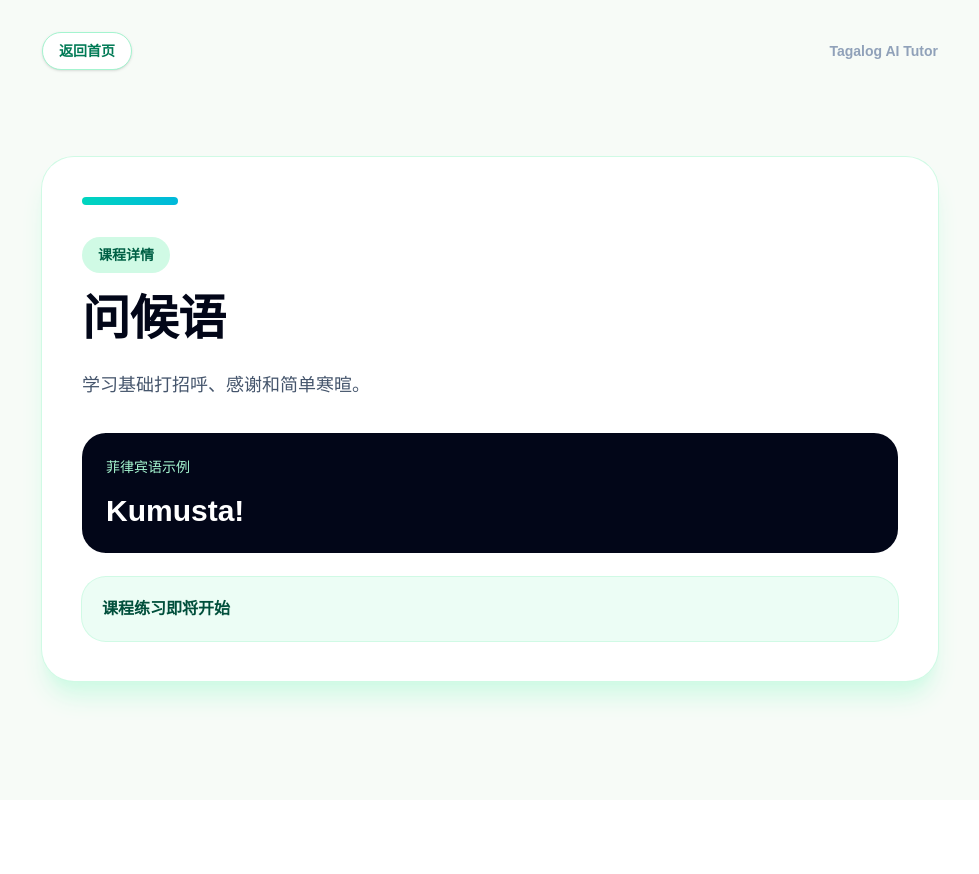
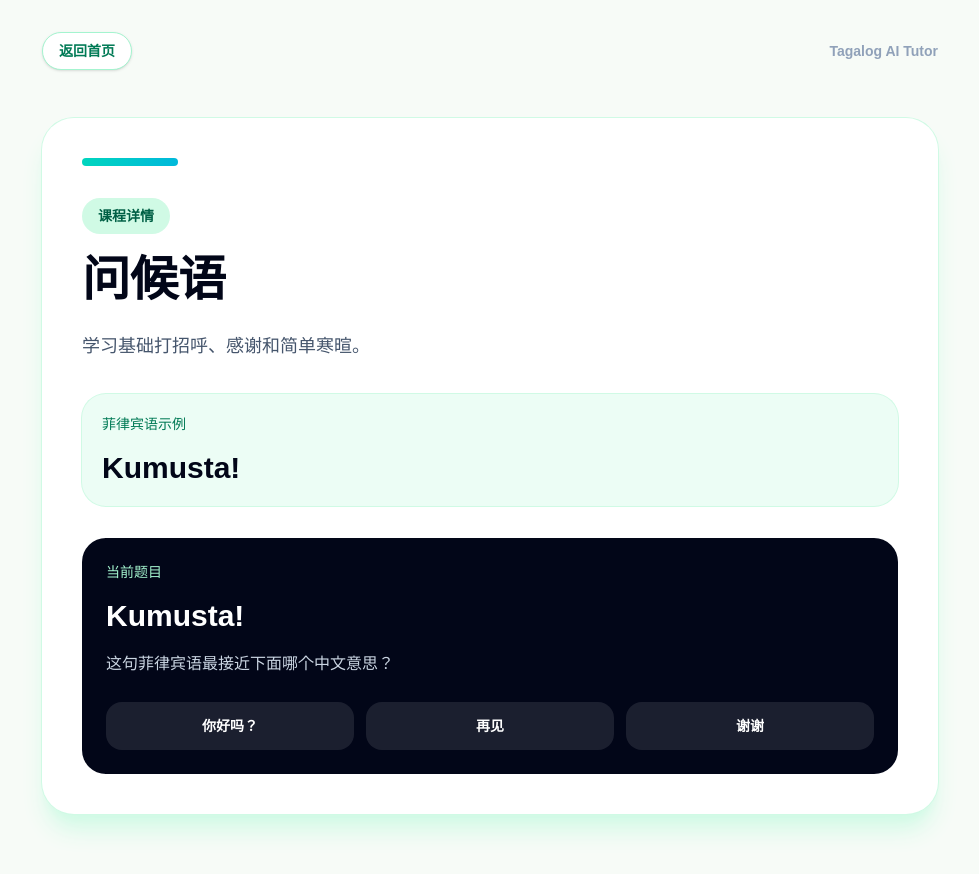
Before and after one commit to KingLEoo-coder/tagalog-ai-tutor, a Next.js app: page /lessons/greetings in a window 1280 px wide. Shown: the top 874 px of the page, without its empty margins (150-1129 px from the left). Before the commit the page ends 800 px from the top, so only its background shows below. Built offline with nearby package versions, Linux system fonts and the light colour scheme.

Commit message:
add first quiz interaction

```diff
--- /dev/null
+++ b/src/app/lessons/[id]/LessonQuiz.tsx
@@ -0,0 +1,68 @@
+"use client";
+
+import { useState } from "react";
+
+type Question = {
+  id: string;
+  prompt: string;
+  question: string;
+  options: string[];
+  answer: string;
+  explanation: string;
+};
+
+type LessonQuizProps = {
+  question: Question;
+};
+
+export function LessonQuiz({ question }: LessonQuizProps) {
+  const [selectedOption, setSelectedOption] = useState<string | null>(null);
+  const isAnswered = selectedOption !== null;
+  const isCorrect = selectedOption === question.answer;
+
+  return (
+    <section className="mt-8 rounded-3xl bg-slate-950 p-6 text-white">
+      <p className="text-sm font-medium text-emerald-200">当前题目</p>
+      <p className="mt-4 text-3xl font-bold">{question.prompt}</p>
+      <p className="mt-4 text-base leading-7 text-slate-300">
+        {question.question}
+      </p>
+
+      <div className="mt-6 grid gap-3 sm:grid-cols-3">
+        {question.options.map((option) => {
+          const isSelected = selectedOption === option;
+
+          return (
+            <button
+              key={option}
+              type="button"
+              onClick={() => setSelectedOption(option)}
+              className={`min-h-12 rounded-2xl px-4 py-3 text-sm font-semibold transition ${
+                isSelected
+                  ? "bg-emerald-400 text-slate-950"
+                  : "bg-white/10 text-white hover:bg-white/20"
+              }`}
+            >
+              {option}
+            </button>
+          );
+        })}
+      </div>
+
+      {isAnswered ? (
+        <div className="mt-6 rounded-3xl bg-white p-5 text-slate-950">
+          <p
+            className={`text-base font-bold ${
+              isCorrect ? "text-emerald-700" : "text-rose-700"
+            }`}
+          >
+            {isCorrect ? "回答正确" : "回答错误"}
+          </p>
+          <p className="mt-3 text-sm leading-6 text-slate-600">
+            {question.explanation}
+          </p>
+        </div>
+      ) : null}
+    </section>
+  );
+}
--- a/src/app/lessons/[id]/page.tsx
+++ b/src/app/lessons/[id]/page.tsx
@@ -2,6 +2,7 @@ import Link from "next/link";
 import { notFound } from "next/navigation";
 
 import { courses } from "@/data/courses";
+import { LessonQuiz } from "./LessonQuiz";
 
 type LessonPageProps = {
   params: Promise<{
@@ -16,6 +17,8 @@ export default async function LessonPage({ params }: LessonPageProps) {
   if (!course) {
     notFound();
   }
+
+  const firstQuestion = course.questions[0];
 
   return (
     <main className="min-h-screen bg-[#f7fbf7] px-5 py-8 text-slate-950 sm:px-8 lg:px-10">
@@ -47,16 +50,16 @@ export default async function LessonPage({ params }: LessonPageProps) {
               {course.description}
             </p>
 
-            <div className="mt-8 rounded-3xl bg-slate-950 p-6 text-white">
-              <p className="text-sm font-medium text-emerald-200">
+            <div className="mt-8 rounded-3xl bg-emerald-50 p-5 text-base font-semibold text-emerald-900 ring-1 ring-emerald-100">
+              <p className="text-sm font-medium text-emerald-700">
                 菲律宾语示例
               </p>
-              <p className="mt-4 text-3xl font-bold">{course.example}</p>
+              <p className="mt-4 text-3xl font-bold text-slate-950">
+                {course.example}
+              </p>
             </div>
 
-            <div className="mt-6 rounded-3xl bg-emerald-50 p-5 text-base font-semibold text-emerald-900 ring-1 ring-emerald-100">
-              课程练习即将开始
-            </div>
+            <LessonQuiz question={firstQuestion} />
           </article>
         </div>
       </section>
--- a/src/data/courses.ts
+++ b/src/data/courses.ts
@@ -5,6 +5,32 @@ export const courses = [
     description: "学习基础打招呼、感谢和简单寒暄。",
     accent: "from-teal-400 to-cyan-500",
     example: "Kumusta!",
+    questions: [
+      {
+        id: "greetings-kumusta",
+        prompt: "Kumusta!",
+        question: "这句菲律宾语最接近下面哪个中文意思？",
+        options: ["你好吗？", "再见", "谢谢"],
+        answer: "你好吗？",
+        explanation: "Kumusta 常用于打招呼，意思接近“你好吗？”或“最近怎么样？”。",
+      },
+      {
+        id: "greetings-salamat",
+        prompt: "Salamat!",
+        question: "当别人帮了你，你可以说哪句菲律宾语？",
+        options: ["Salamat!", "Paalam!", "Isa!"],
+        answer: "Salamat!",
+        explanation: "Salamat 的意思是“谢谢”，适合用来表达感谢。",
+      },
+      {
+        id: "greetings-paalam",
+        prompt: "Paalam!",
+        question: "Paalam 通常用于什么场景？",
+        options: ["道别", "点餐", "数数"],
+        answer: "道别",
+        explanation: "Paalam 的意思是“再见”，通常在离开或告别时使用。",
+      },
+    ],
   },
   {
     id: "numbers",
@@ -12,6 +38,32 @@ export const courses = [
     description: "学习 1-20 的常用数字表达。",
     accent: "from-amber-400 to-orange-500",
     example: "Isa, dalawa, tatlo",
+    questions: [
+      {
+        id: "numbers-isa",
+        prompt: "isa",
+        question: "isa 表示哪个数字？",
+        options: ["1", "2", "3"],
+        answer: "1",
+        explanation: "isa 是菲律宾语里的“一”。",
+      },
+      {
+        id: "numbers-dalawa",
+        prompt: "dalawa",
+        question: "dalawa 表示哪个数字？",
+        options: ["1", "2", "3"],
+        answer: "2",
+        explanation: "dalawa 是菲律宾语里的“二”。",
+      },
+      {
+        id: "numbers-tatlo",
+        prompt: "tatlo",
+        question: "tatlo 表示哪个数字？",
+        options: ["1", "2", "3"],
+        answer: "3",
+        explanation: "tatlo 是菲律宾语里的“三”。",
+      },
+    ],
   },
   {
     id: "restaurant",
@@ -19,5 +71,31 @@ export const courses = [
     description: "学习点餐、询价和表达需求。",
     accent: "from-rose-400 to-pink-500",
     example: "Magkano ito?",
+    questions: [
+      {
+        id: "restaurant-magkano-ito",
+        prompt: "Magkano ito?",
+        question: "这句话适合在餐厅里询问什么？",
+        options: ["这个多少钱？", "我要水", "菜单，谢谢"],
+        answer: "这个多少钱？",
+        explanation: "Magkano ito? 的意思是“这个多少钱？”，常用于询价。",
+      },
+      {
+        id: "restaurant-tubig",
+        prompt: "Gusto ko ng tubig.",
+        question: "这句话表达了什么需求？",
+        options: ["我想要水", "这个很好吃", "我要结账"],
+        answer: "我想要水",
+        explanation: "Gusto ko ng tubig. 的意思是“我想要水”。",
+      },
+      {
+        id: "restaurant-menu-po",
+        prompt: "Menu po.",
+        question: "在餐厅说 Menu po 通常是在请求什么？",
+        options: ["菜单", "账单", "座位"],
+        answer: "菜单",
+        explanation: "Menu po 是礼貌地请求菜单的表达，po 让语气更客气。",
+      },
+    ],
   },
 ];
```
